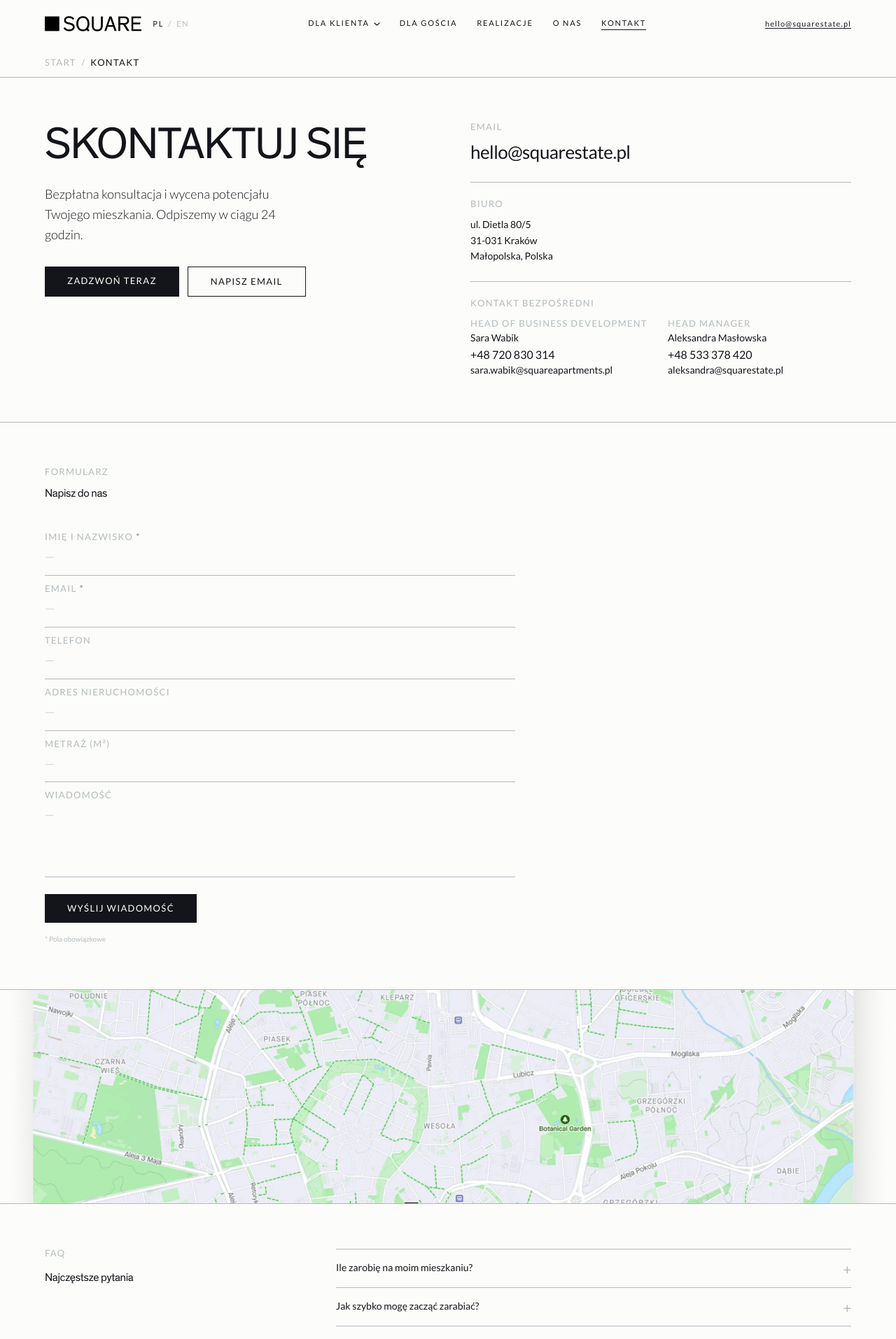
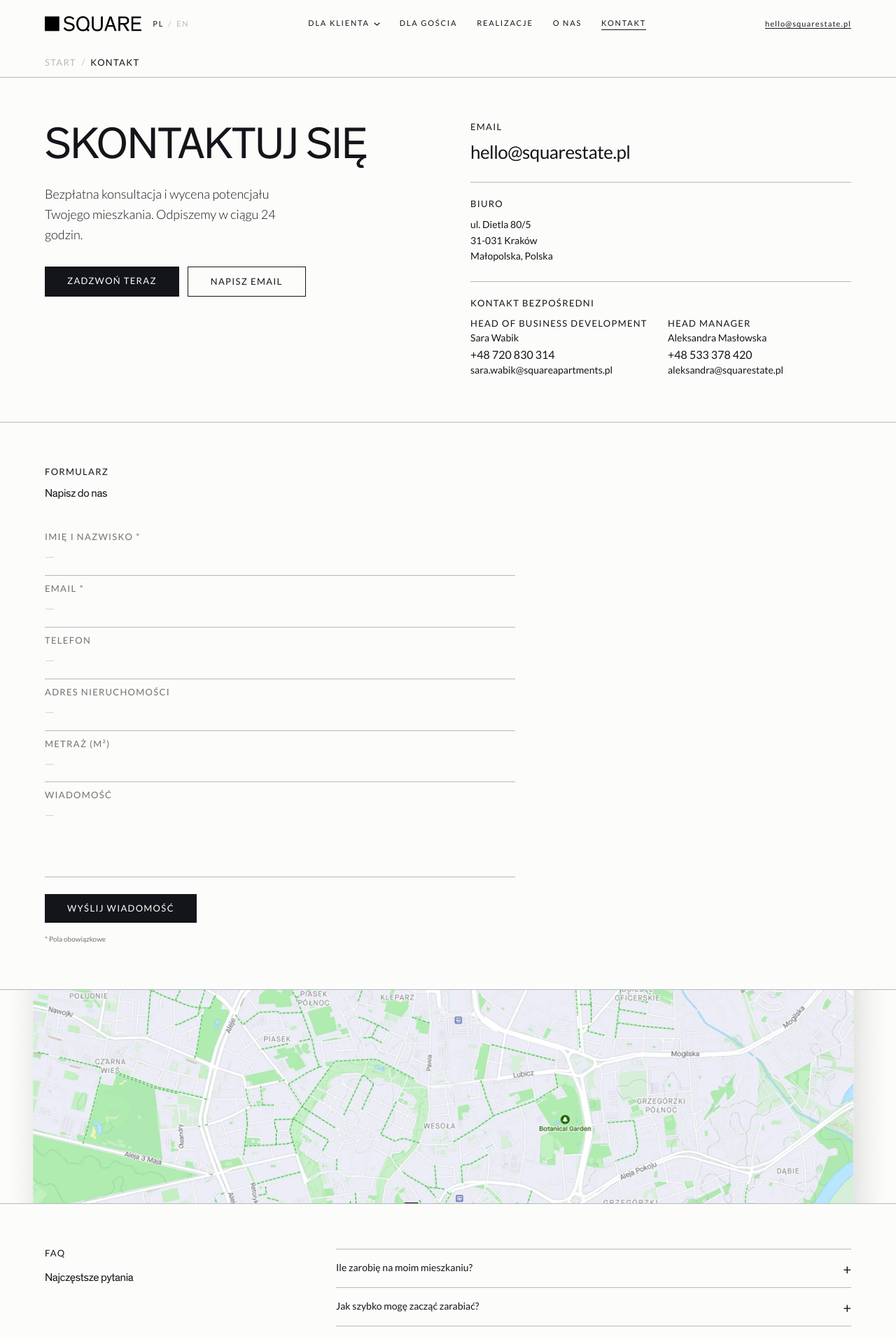
Before and after one commit to emilka99/squareapp, a Next.js app: page /kontakt in a window 1280 px wide. Shown: the top 1914 px of the page at 70% size. Built offline with nearby package versions, Linux system fonts and the light colour scheme.

Commit message:
Darken light grey text on kontakt page

```diff
--- a/src/app/kontakt/page.tsx
+++ b/src/app/kontakt/page.tsx
@@ -71,7 +71,7 @@ function FaqMiniItem({ q, a }: { q: string; a: string }) {
         <motion.span
           animate={{ rotate: open ? 45 : 0 }}
           transition={{ duration: 0.2 }}
-          className="shrink-0 text-xl text-muted leading-none mt-0.5 select-none"
+          className="shrink-0 text-xl text-ink leading-none mt-0.5 select-none"
         >
           +
         </motion.span>
@@ -172,7 +172,7 @@ export default function Kontakt() {
               className="flex flex-col gap-6"
             >
               <motion.div variants={fadeUp}>
-                <p className="text-[13px] leading-none uppercase tracking-widest font-normal text-muted mb-3">
+                <p className="text-[13px] leading-none uppercase tracking-widest font-normal text-ink mb-3">
                   Email
                 </p>
                 <a
@@ -184,7 +184,7 @@ export default function Kontakt() {
               </motion.div>
 
               <motion.div variants={fadeUp} className="pt-6 border-t border-muted">
-                <p className="text-[13px] leading-none uppercase tracking-widest font-normal text-muted mb-3">
+                <p className="text-[13px] leading-none uppercase tracking-widest font-normal text-ink mb-3">
                   Biuro
                 </p>
                 <p className="text-sm text-ink leading-relaxed">
@@ -195,13 +195,13 @@ export default function Kontakt() {
               </motion.div>
 
               <motion.div variants={fadeUp} className="pt-6 border-t border-muted">
-                <p className="text-[13px] leading-none uppercase tracking-widest font-normal text-muted mb-4">
+                <p className="text-[13px] leading-none uppercase tracking-widest font-normal text-ink mb-4">
                   Kontakt bezpośredni
                 </p>
                 <div className="grid grid-cols-1 sm:grid-cols-2 gap-5">
                   {contactPersons.map(({ role, name, phone, email }) => (
                     <div key={name}>
-                      <p className="text-[13px] leading-none uppercase tracking-widest font-normal text-muted mb-1">
+                      <p className="text-[13px] leading-none uppercase tracking-widest font-normal text-ink mb-1">
                         {role}
                       </p>
                       <p className="text-sm text-ink font-medium mb-0.5">{name}</p>
@@ -238,7 +238,7 @@ export default function Kontakt() {
           >
             <motion.p
               variants={fadeUp}
-              className="text-[13px] leading-none uppercase tracking-widest font-normal text-muted mb-3"
+              className="text-[13px] leading-none uppercase tracking-widest font-normal text-ink mb-3"
             >
               Formularz
             </motion.p>
@@ -262,7 +262,7 @@ export default function Kontakt() {
                   <p className="text-[20px] md:text-[26px] leading-snug font-medium text-ink mb-3">
                     Dziękujemy!
                   </p>
-                  <p className="text-muted">
+                  <p className="text-ink/70">
                     Odezwiemy się w ciągu 24 godzin.
                   </p>
                 </motion.div>
@@ -287,7 +287,7 @@ export default function Kontakt() {
                       <label
                         className={clsx(
                           "block text-[13px] leading-none uppercase tracking-widest font-normal mb-2 transition-colors",
-                          focused === key ? "text-ink" : "text-muted"
+                          focused === key ? "text-ink" : "text-ink/60"
                         )}
                       >
                         {label}
@@ -308,7 +308,7 @@ export default function Kontakt() {
                     <label
                       className={clsx(
                         "block text-[13px] leading-none uppercase tracking-widest font-normal mb-2 transition-colors",
-                        focused === "message" ? "text-ink" : "text-muted"
+                        focused === "message" ? "text-ink" : "text-ink/60"
                       )}
                     >
                       Wiadomość
@@ -328,7 +328,7 @@ export default function Kontakt() {
                     >
                       Wyślij wiadomość
                     </button>
-                    <p className="mt-4 text-[10px] text-muted">
+                    <p className="mt-4 text-[10px] text-ink/60">
                       * Pola obowiązkowe
                     </p>
                   </div>
@@ -367,7 +367,7 @@ export default function Kontakt() {
                 whileInView="show"
                 viewport={VP}
                 variants={fadeUp}
-                className="text-[13px] leading-none uppercase tracking-widest font-normal text-muted mb-4"
+                className="text-[13px] leading-none uppercase tracking-widest font-normal text-ink mb-4"
               >
                 FAQ
               </motion.p>
```
